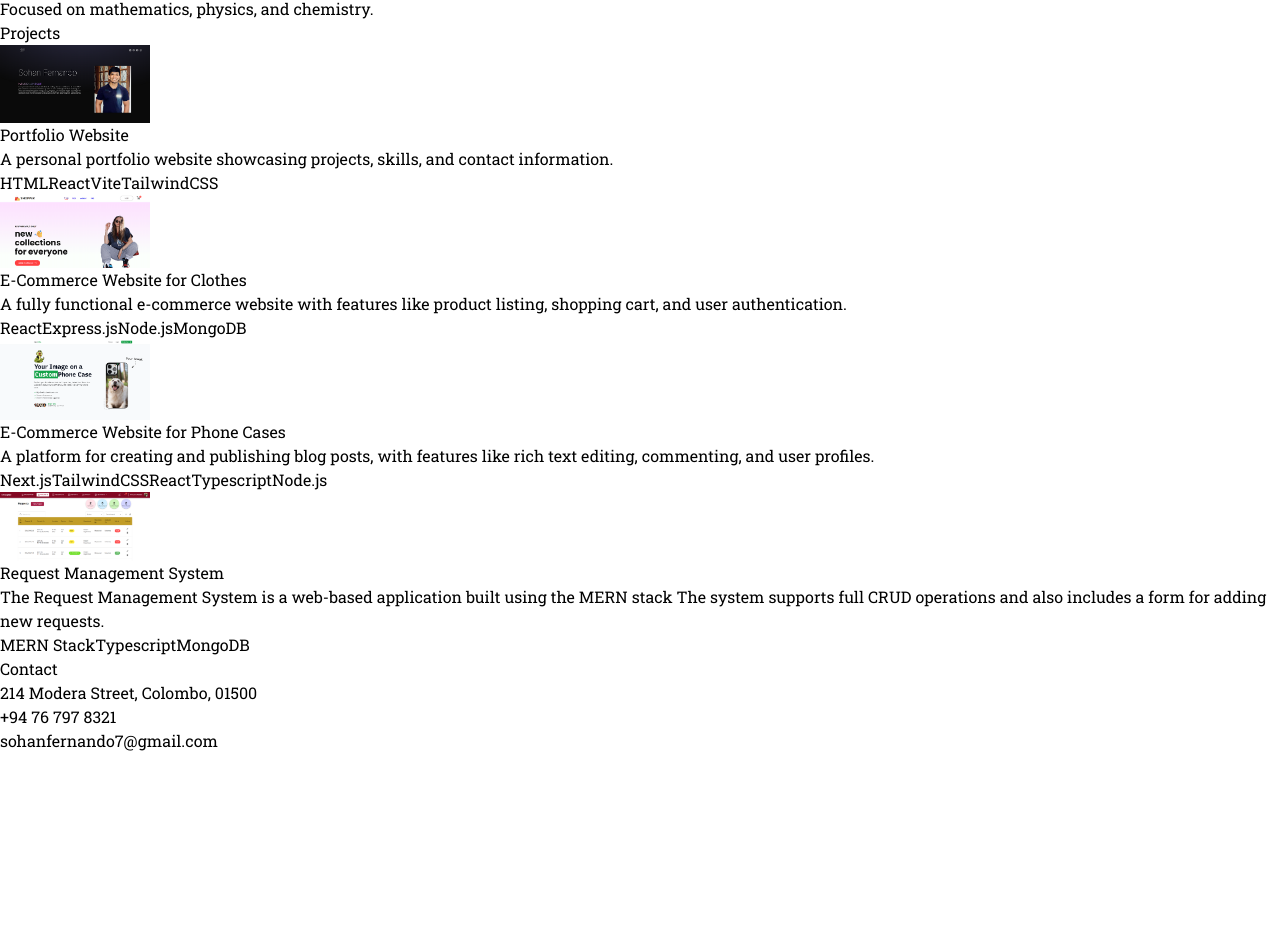
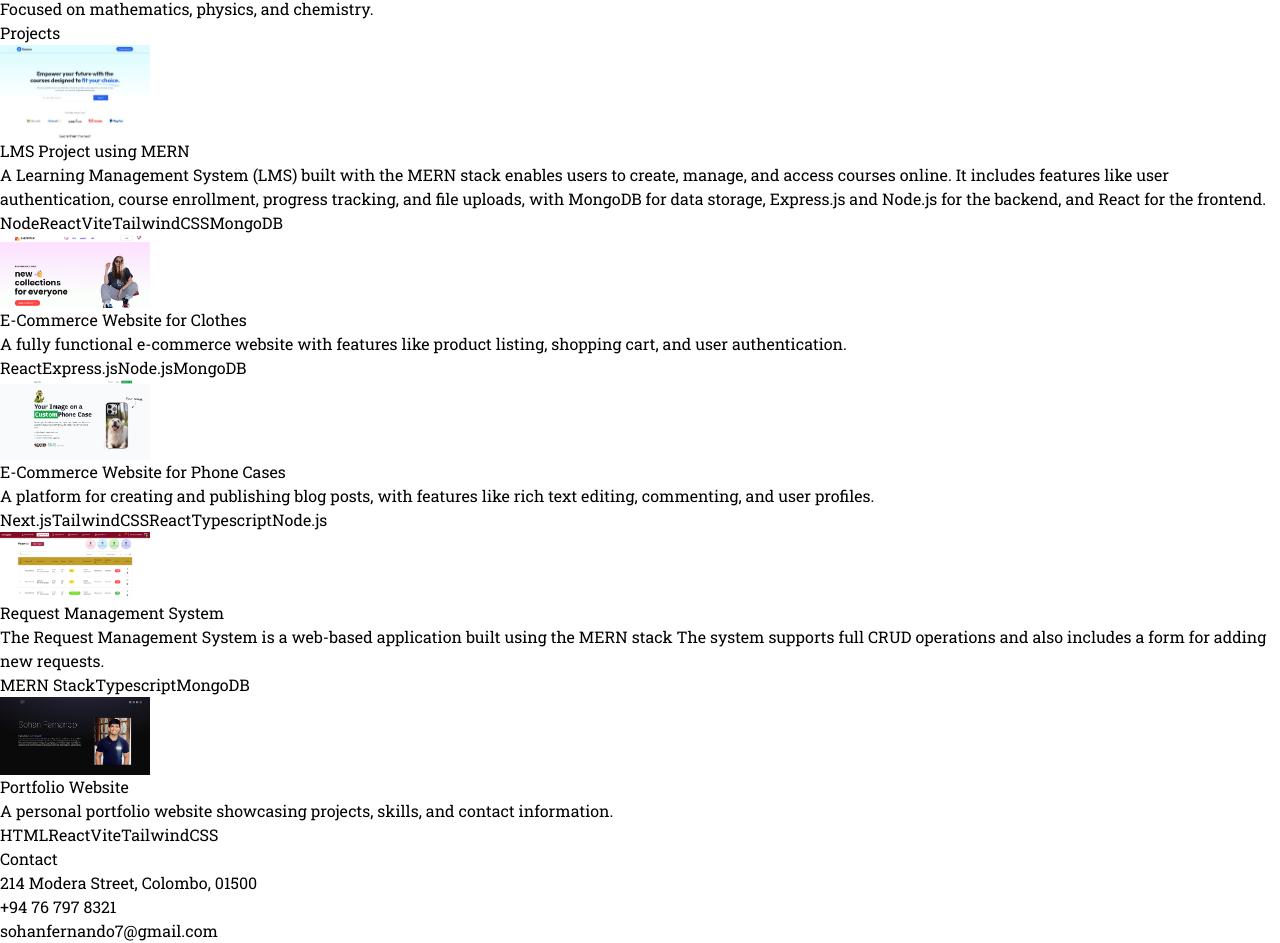
Before and after one commit to sohanfernando/my-portfolio, a React (Vite) app: page / in a window 1280 px wide. Shown: the part 1895-2838 px from the top of the page. Before the commit the page ends 2648 px from the top, so only its background shows below. Built offline with nearby package versions, Linux system fonts and the light colour scheme.

Commit message:
New Project is added

```diff
--- a/src/constants/index.js
+++ b/src/constants/index.js
@@ -2,6 +2,7 @@
 // import project2 from "../assets/projects/project-2.jpg";
 // import project3 from "../assets/projects/project-3.jpg";
 // import project4 from "../assets/projects/project-4.jpg";
+import Project0 from "../assets/projects/Project0.png";
 import Project1 from "../assets/projects/Project1.png";
 import Project2 from "../assets/projects/Project2.png";
 import Project3 from "../assets/projects/Project3.png";
@@ -61,11 +62,11 @@ export const EXPERIENCES = [
 
 export const PROJECTS = [
   {
-    title: "Portfolio Website",
-    image: Project1,
+    title: "LMS Project using MERN",
+    image: Project0,
     description:
-      "A personal portfolio website showcasing projects, skills, and contact information.",
-    technologies: ["HTML", "React", "Vite", "TailwindCSS"],
+      "A Learning Management System (LMS) built with the MERN stack enables users to create, manage, and access courses online. It includes features like user authentication, course enrollment, progress tracking, and file uploads, with MongoDB for data storage, Express.js and Node.js for the backend, and React for the frontend.",
+    technologies: ["Node", "React", "Vite", "TailwindCSS", "MongoDB"],
   },
 
   {
@@ -90,6 +91,14 @@ export const PROJECTS = [
     description: "The Request Management System is a web-based application built using the MERN stack The system supports full CRUD operations and also includes a form for adding new requests.",
     technologies: ["MERN Stack", "Typescript", "MongoDB"],
   },
+
+  {
+    title: "Portfolio Website",
+    image: Project1,
+    description:
+      "A personal portfolio website showcasing projects, skills, and contact information.",
+    technologies: ["HTML", "React", "Vite", "TailwindCSS"],
+  },
 ];
 
 export const CONTACT = {
```
Also changed, not shown: src/assets/projects/Project0.png (added).
